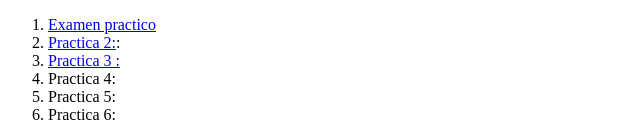
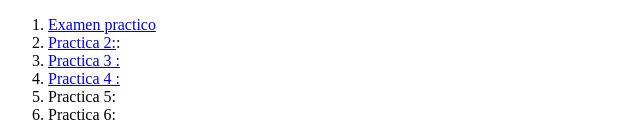
Before and after one commit to Alejandro11HG/Portafolio, a plain HTML site: page index.html in a window 1280 px wide. Shown: the part 1182-1319 px from the top of the page, 0-640 px from the left. Drawn offline with Linux system fonts and the light colour scheme.

Commit message:
Update index.html

```diff
--- a/index.html
+++ b/index.html
@@ -67,7 +67,7 @@
         <li><a href="Examen_practico.html">Examen practico</a></li>
         <li><a href="Practica_2_Tablas.html">Practica 2:</a>:</li>
         <li><a href="Practica 3.html">Practica 3 :</a></li>
-        <li>Practica 4:</li>
+        <li><a href="Formulario.html">Practica 4 :</a></li>
         <li>Practica 5:</li>
         <li>Practica 6:</li>
      </ol>
```
